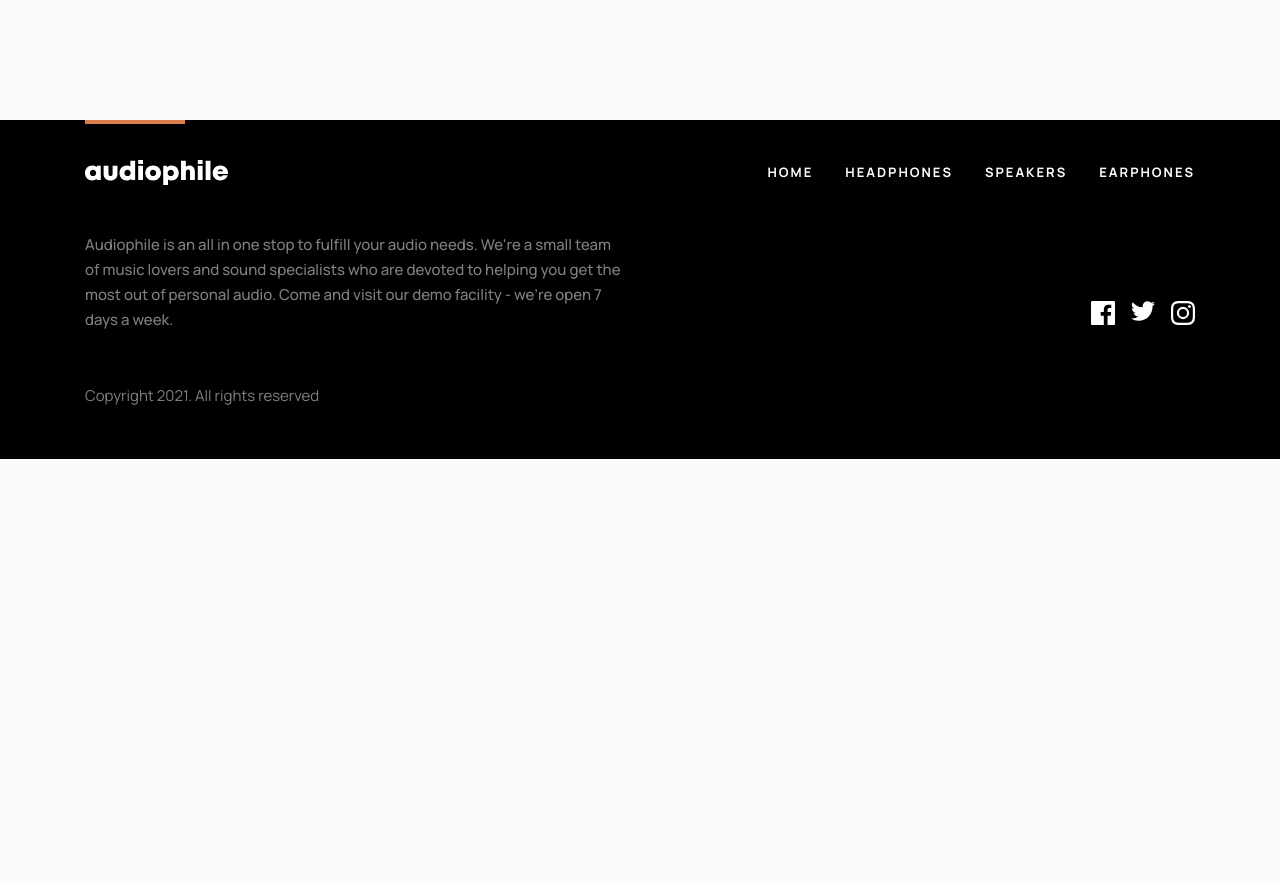
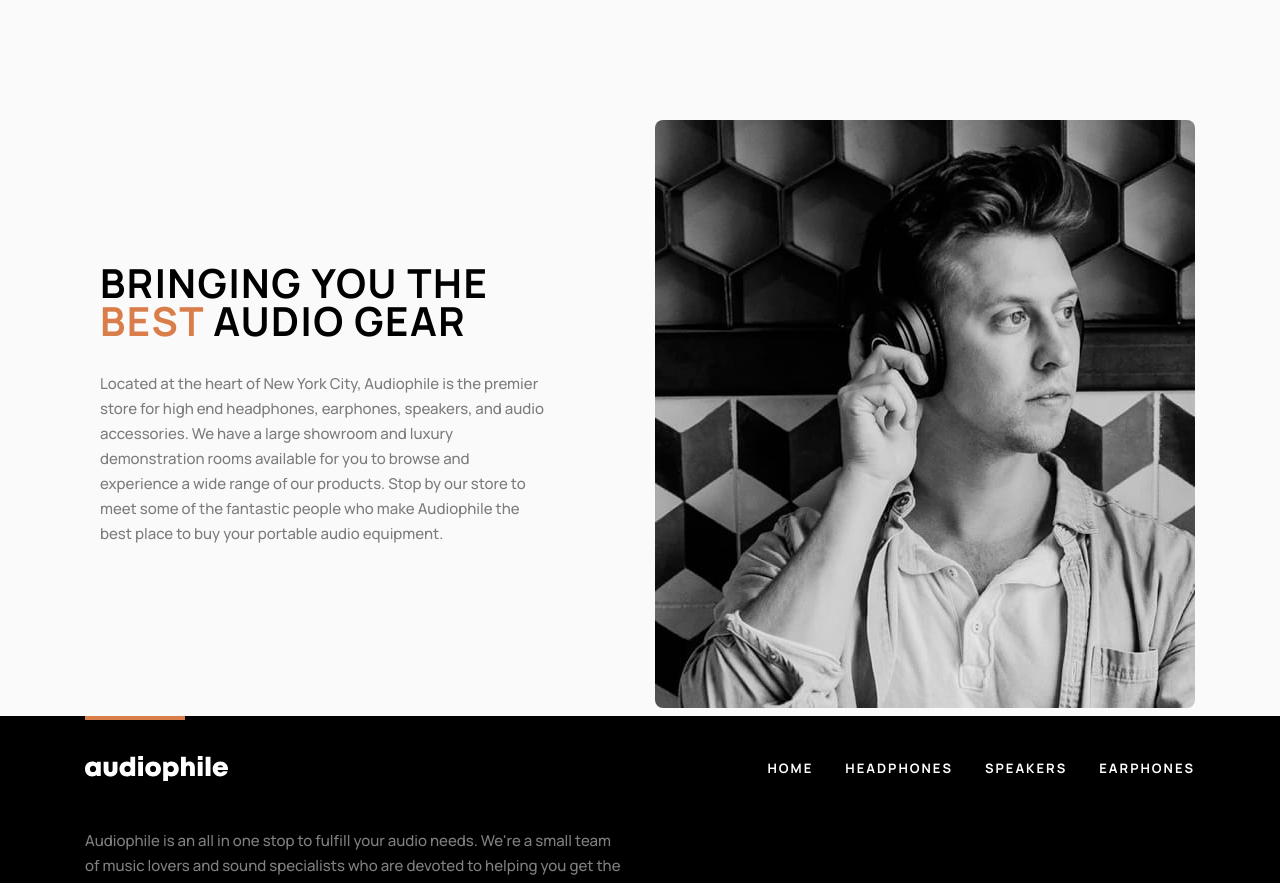
Before and after one commit to augustJH27/audiophile-website, a React (Create React App) app: page / in a window 1280 px wide. Shown: the part 720-1603 px from the top of the page. Before the commit the page ends 1179 px from the top, so only its background shows below. Built offline with nearby package versions, Linux system fonts and the light colour scheme.

Commit message:
push bringing

```diff
--- a/src/App.js
+++ b/src/App.js
@@ -1,6 +1,7 @@
 import React from 'react';
 import Hero from './components/Hero/Hero';
 import Footer from './components/Footer/Footer';
+import Bringing from './components/Bringing/Bringing';
 import {
   BrowserRouter as Router,
   Switch,
@@ -14,6 +15,7 @@ function App() {
       <Switch>
         <Route exact path='/'>
           <Hero />
+          <Bringing />
           <Footer />
         </Route>
       </Switch>
--- /dev/null
+++ b/src/components/Bringing/Bringing.jsx
@@ -0,0 +1,110 @@
+import React from 'react';
+import styled from 'styled-components';
+
+import image_mobile from '../assets/shared/mobile/image-best-gear.jpg';
+import image_tablet from '../assets/shared/tablet/image-best-gear.jpg';
+import image_desktop from '../assets/shared/desktop/image-best-gear.jpg';
+
+const Bringing = () => {
+  const width = window.innerWidth;
+  return (
+    <Wrapper className='container'>
+      <div>
+        <img
+          src={`${
+            width >= 1280
+              ? image_desktop
+              : width >= 768
+              ? image_tablet
+              : image_mobile
+          }`}
+          alt='best gear'
+        />
+      </div>
+      <Content>
+        <h4>
+          bringing you the <span>best</span> audio gear
+        </h4>
+        <p>
+          Located at the heart of New York City, Audiophile is the premier store
+          for high end headphones, earphones, speakers, and audio accessories.
+          We have a large showroom and luxury demonstration rooms available for
+          you to browse and experience a wide range of our products. Stop by our
+          store to meet some of the fantastic people who make Audiophile the
+          best place to buy your portable audio equipment.
+        </p>
+      </Content>
+    </Wrapper>
+  );
+};
+
+const Wrapper = styled.section`
+  display: flex;
+  flex-direction: column;
+  text-align: center;
+  div {
+    img {
+      margin-bottom: 2.5rem;
+      width: 100%;
+      border-radius: var(--radius);
+    }
+  }
+  @media screen and (min-width: 768px) {
+    div {
+      img {
+        margin-bottom: 4rem;
+      }
+    }
+  }
+  @media screen and (min-width: 1280px) {
+    flex-direction: row-reverse;
+    div {
+      max-width: 50%;
+      img {
+        margin-bottom: 0;
+      }
+    }
+  }
+`;
+const Content = styled.div`
+  h4 {
+    letter-spacing: var(--ls-micro);
+    margin-bottom: 2rem;
+    span {
+      color: var(--clr-primary-1);
+    }
+  }
+  p {
+    opacity: 0.5;
+    font-weight: 500;
+    font-size: var(--fs-base);
+    line-height: var(--lh-micro);
+  }
+  @media screen and (min-width: 768px) {
+    h4 {
+      font-size: var(--fs-h2);
+      letter-spacing: var(--ls-h2);
+      max-width: 80%;
+      margin: 0 auto;
+      margin-bottom: 2rem;
+    }
+    p {
+      max-width: 83%;
+      margin: 0 auto;
+    }
+  }
+  @media screen and (min-width: 1280px) {
+    text-align: left;
+    padding-top: 9rem;
+    h4 {
+      margin: 0;
+      margin-bottom: 2rem;
+      max-width: 75%;
+    }
+    p {
+      margin: 0;
+      max-width: 81%;
+    }
+  }
+`;
+export default Bringing;
```
